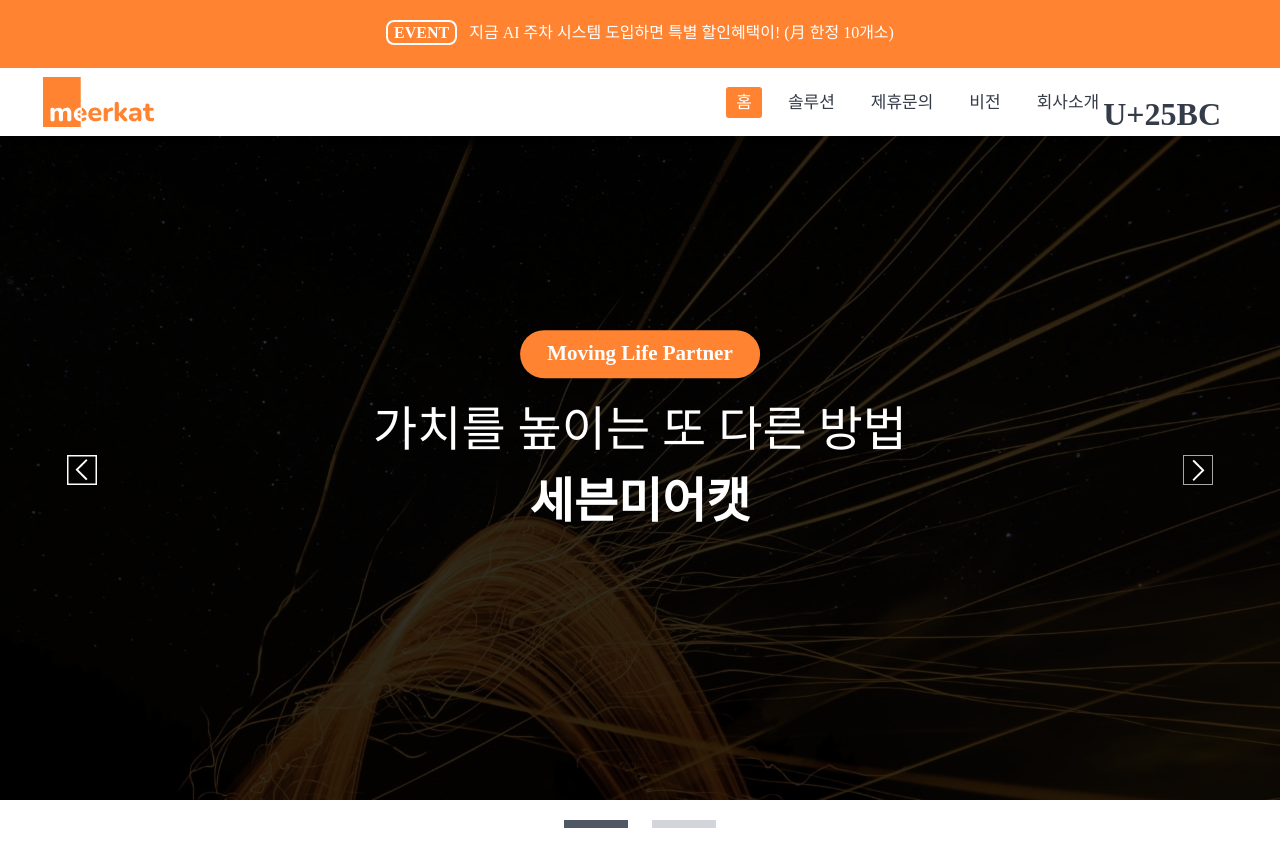
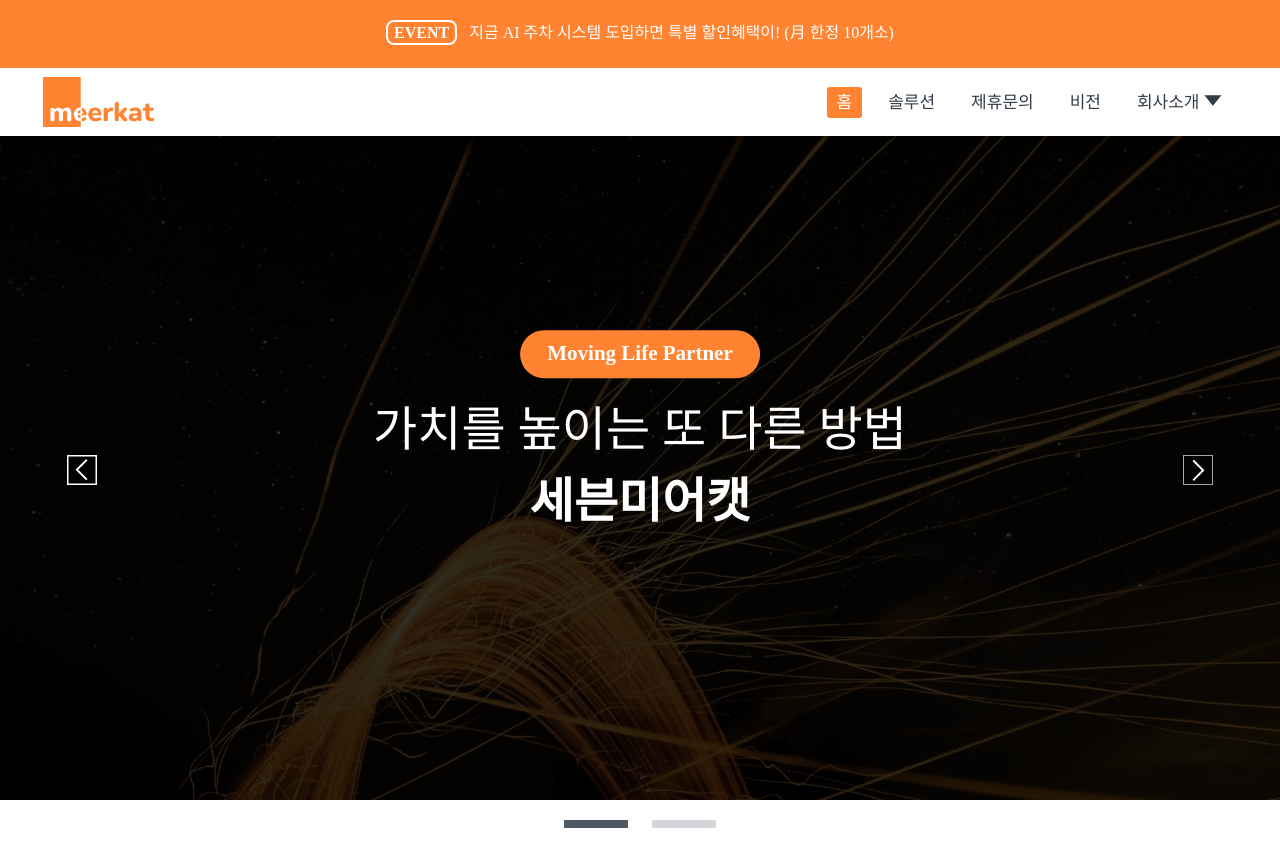
Before and after one commit to whdgml0858/project, a plain HTML site: page 7meerkat/html/index.html in a window 1280 px wide. Shown: the top 851 px of the page. Drawn offline with Linux system fonts and the light colour scheme; a web font is replaced by a local one.

Commit message:
Update index.html

```diff
--- a/7meerkat/html/index.html
+++ b/7meerkat/html/index.html
@@ -28,7 +28,7 @@
               <li><a href="../html/partner.html">제휴문의</a></li>
               <li><a href="../html/vision.html">비전</a></li>
               <li class="dropdown">
-                <a href="#">회사소개<b>U+25BC</b></a>
+                <a href="#">회사소개<b>&#129171;</b></a>
                 <ul class="drop-nav">
                   <li><a href="../html/company.html">회사소개</a></li>
                   <li><a href="../html/team.html">팀&채용</a></li>
```
